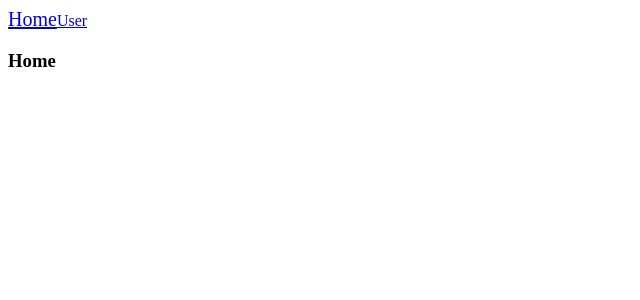
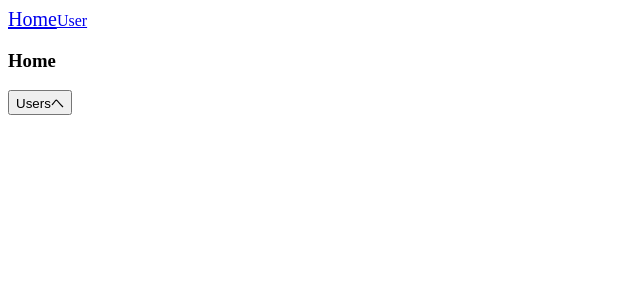
Before and after one commit to junichiseki0831/vue_project, a Vue app: page / in a window 1280 px wide. Shown: the top 300 px of the page, without its empty margins (0-640 px from the left). Built offline with nearby package versions, Linux system fonts and the light colour scheme.

Commit message:
router経由での画面切り替え

```diff
--- a/src/views/Home.vue
+++ b/src/views/Home.vue
@@ -1,5 +1,17 @@
 <template>
   <div>
     <h3>Home</h3>
+    <button @click="toUsers">Usersへ</button>
   </div>
 </template>
+
+<script>
+export default {
+  methods: {
+    toUsers() {
+      //router経由で画面の切り替え
+      this.$router.push('users');
+    }
+  }
+}
+</script>
```
